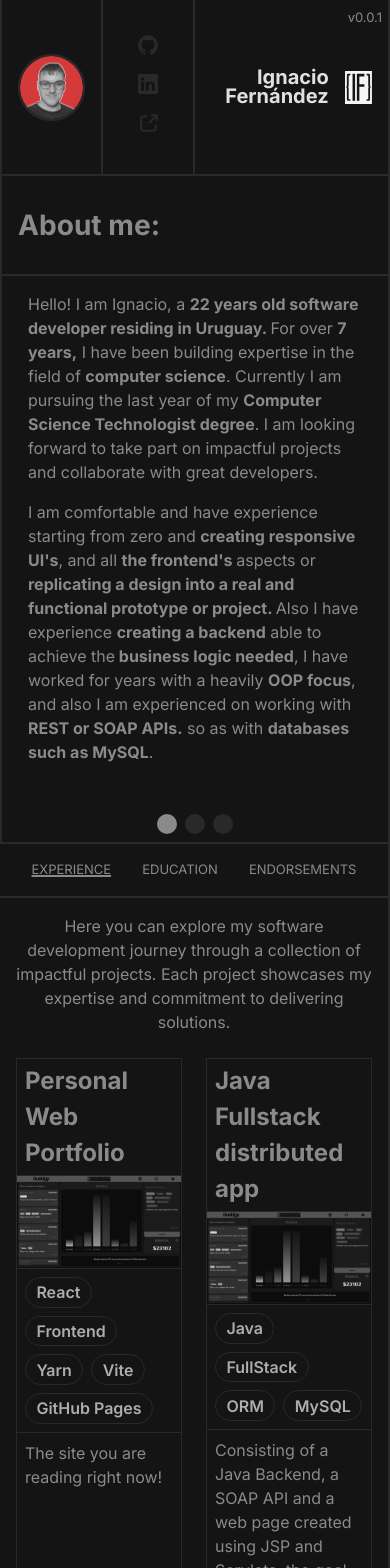
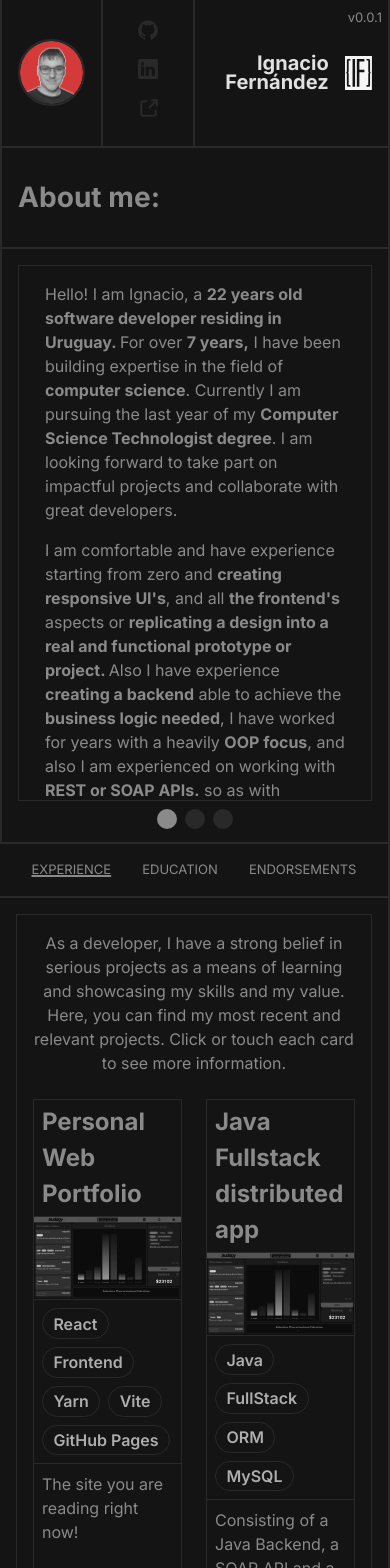
Before and after one commit to ignfer/portfolio, a React (Vite) app: page / in a window 390 px wide. Shown: the top 1568 px of the page. Built offline with nearby package versions, Linux system fonts and the light colour scheme.

Commit message:
Upload
- fixed a bug that causes the about me tab selector to overflow and disapear
- improved the areas to scroll when the responsive design kick

```diff
--- a/src/components/AboutMe/AboutMe.css
+++ b/src/components/AboutMe/AboutMe.css
@@ -7,12 +7,12 @@
   align-items: start;
   flex-wrap: wrap;
 
-  overflow: hidden;
+  overflow: scroll;
 }
 
 @media (max-width: 768px) {
   .about-me-section{
-    height:unset;
-    flex-grow:1;
+    height: 80%;
+    overflow: unset;
   }
 }
--- a/src/components/AboutMeContent/AboutMeContent.css
+++ b/src/components/AboutMeContent/AboutMeContent.css
@@ -11,6 +11,19 @@
   display: flex;
   flex-direction: column;
   justify-content: flex-end;
+}
+
+@media (max-width: 768px) {
+  .about-me-content{
+    margin: 1rem;
+  }
+
+  .active-tab{
+    box-sizing: border-box;
+    border-style: solid;
+    border-width: 1px;
+    border-color: var(--dark-color-1);
+  }
 }
 
 .about-me-content > p{
--- a/src/components/Education/Education.css
+++ b/src/components/Education/Education.css
@@ -14,3 +14,14 @@
   flex-direction: column;
   gap: 1rem;
 }
+
+@media (max-width: 768px) {
+  .education{
+    box-sizing: border-box;
+    margin: 1rem;
+
+    border-style: solid;
+    border-width: 1px;
+    border-color: var(--dark-color-1);
+  }
+}
--- a/src/components/EducationCard/EducationCard.css
+++ b/src/components/EducationCard/EducationCard.css
@@ -20,6 +20,7 @@
     flex-direction: column;
     align-items: center;
   }
+
   .education-card-image-container{
     padding: 1rem;
   }
@@ -64,6 +65,12 @@
   border-color: var(--dark-color-1);
 
   transition: inherit;
+}
+
+@media (max-width: 768px) {
+  .education-card-content{
+    border-width: 0px;
+  }
 }
 
 .education-card-title{
--- a/src/components/Endorsement/Endorsement.css
+++ b/src/components/Endorsement/Endorsement.css
@@ -9,3 +9,14 @@
 
   overflow-y: scroll;
 }
+
+@media (max-width: 768px) {
+  .endorsement{
+    box-sizing: border-box;
+    margin: 1rem;
+
+    border-style: solid;
+    border-width: 1px;
+    border-color: var(--dark-color-1);
+  }
+}
--- a/src/components/Experience/Experience.css
+++ b/src/components/Experience/Experience.css
@@ -10,6 +10,17 @@
   overflow:scroll;
 }
 
+@media (max-width: 768px) {
+  .experience{
+    box-sizing: border-box;
+    margin: 1rem;
+
+    border-style: solid;
+    border-width: 1px;
+    border-color: var(--dark-color-1);
+  }
+}
+
 .experience-card-container{
   display: flex;
   flex-direction: row;
--- a/src/components/Experience/Experience.jsx
+++ b/src/components/Experience/Experience.jsx
@@ -67,9 +67,9 @@ export default function Experience(){
     <>
       <div className='experience'>
         <p>
-          Here you can explore my software development journey
-          through a collection of impactful projects. Each project showcases my
-          expertise and commitment to delivering solutions.
+          As a developer, I have a strong belief in serious projects as a means
+          of learning and showcasing my skills and my value. Here, you can find my most
+          recent and relevant projects. Click or touch each card to see more information.
         </p>
         <div className='experience-card-container'>
           {
```
